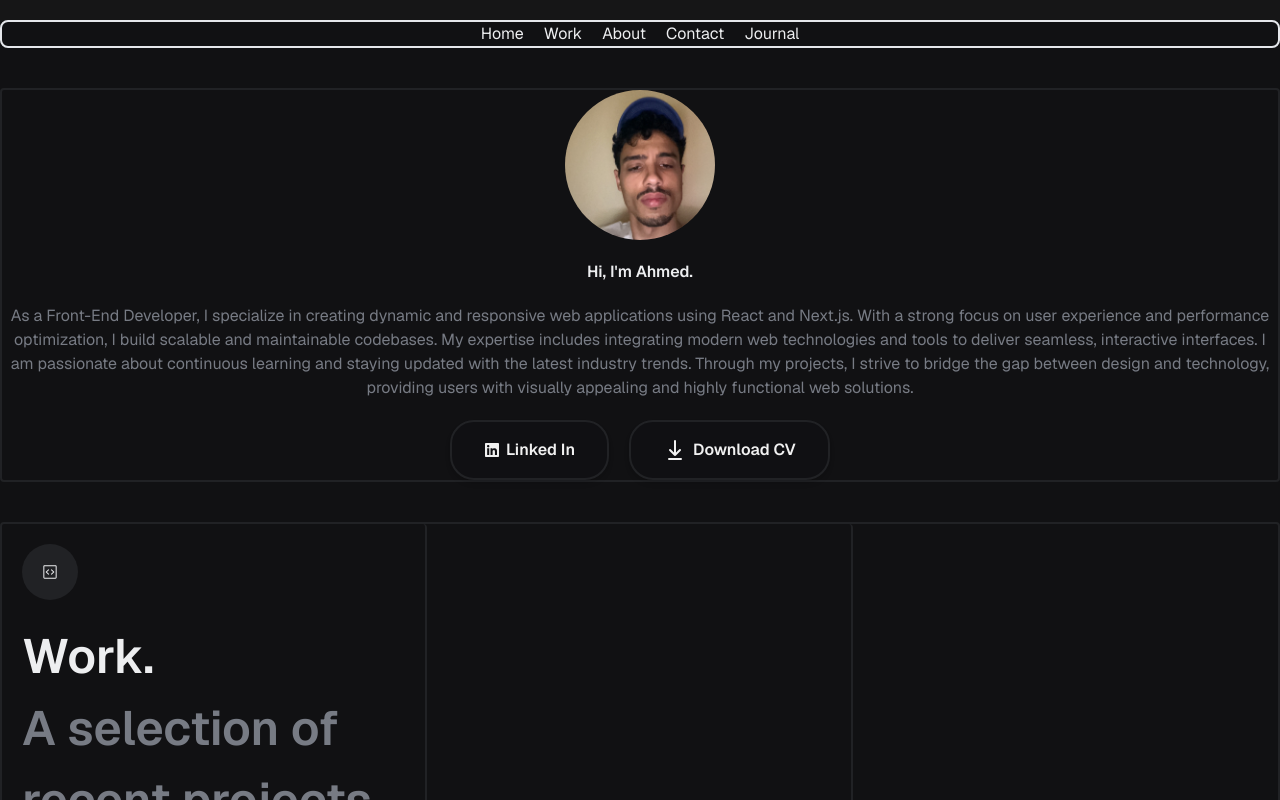
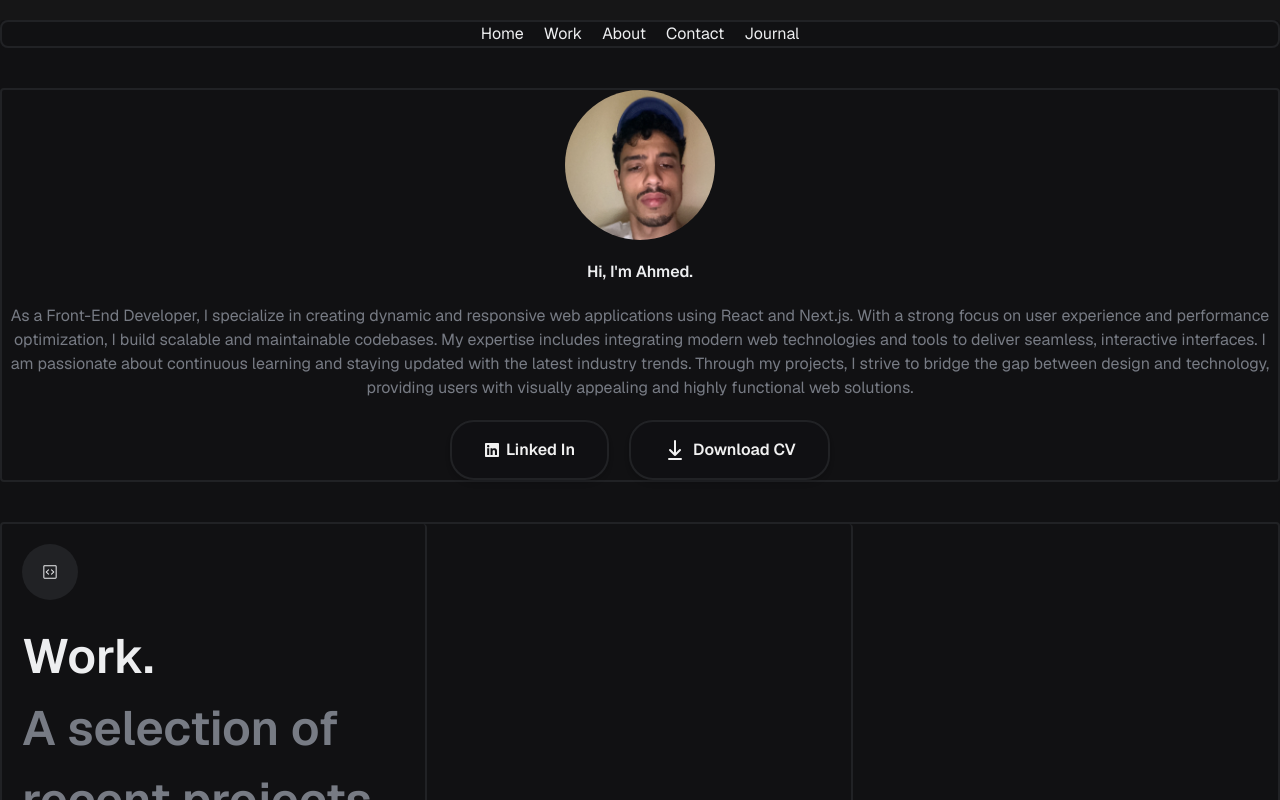
Before and after one commit to Ahmedhussin1/Personal-Portfolio, a Next.js app: page / in a window 1280 px wide. Shown: the top 800 px of the page. Built offline with nearby package versions, Linux system fonts and the light colour scheme.

Commit message:
navbar sticky effect added

```diff
--- a/src/Components/Navbar.jsx
+++ b/src/Components/Navbar.jsx
@@ -1,10 +1,29 @@
+'use client'
 import React from 'react'
 import Link from 'next/link'
+import { useState, useEffect } from 'react';
 function Navbar() {
+  const [borderColor, setBorderColor] = useState("#212225");
+  useEffect(()=>{
+    const handelScroll = () =>{
+      if(window.scrollY > 50 ){
+        setBorderColor("#777b84");
+      }else{
+        setBorderColor("#212225");
+      }
+    };
+    window.addEventListener('scroll', handelScroll);
+    return () => {
+      window.removeEventListener('scroll', handelScroll);
+    }
+  },[])
   return (
-    <div className='pt-2 '>
-      <div className="max-w-lg mx-auto mt-5">
-        <ul className="flex gap-5 justify-center border-2 border-[#212224] rounded-lg py-3 px-4">
+    <div className="pt-2 sticky top-0 z-10">
+      <div className="max-w-lg mx-auto mt-5 bg-background-color rounded">
+        <ul
+          className={`flex gap-5 justify-center border-2 rounded-lg py-3 px-4`}
+          style={{ borderColor }}
+        >
           <li>
             <Link href="/">Home</Link>
           </li>
```
